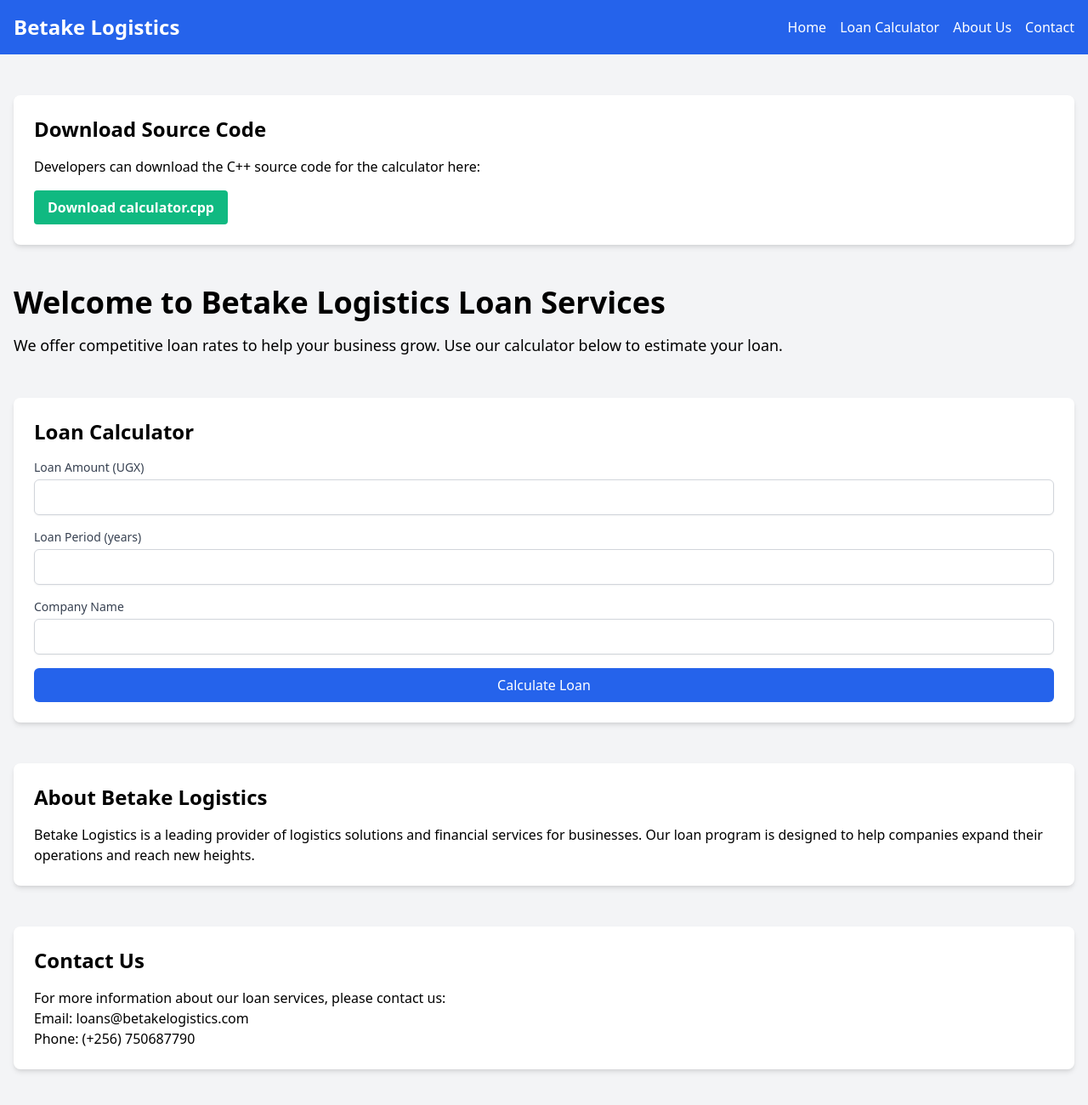
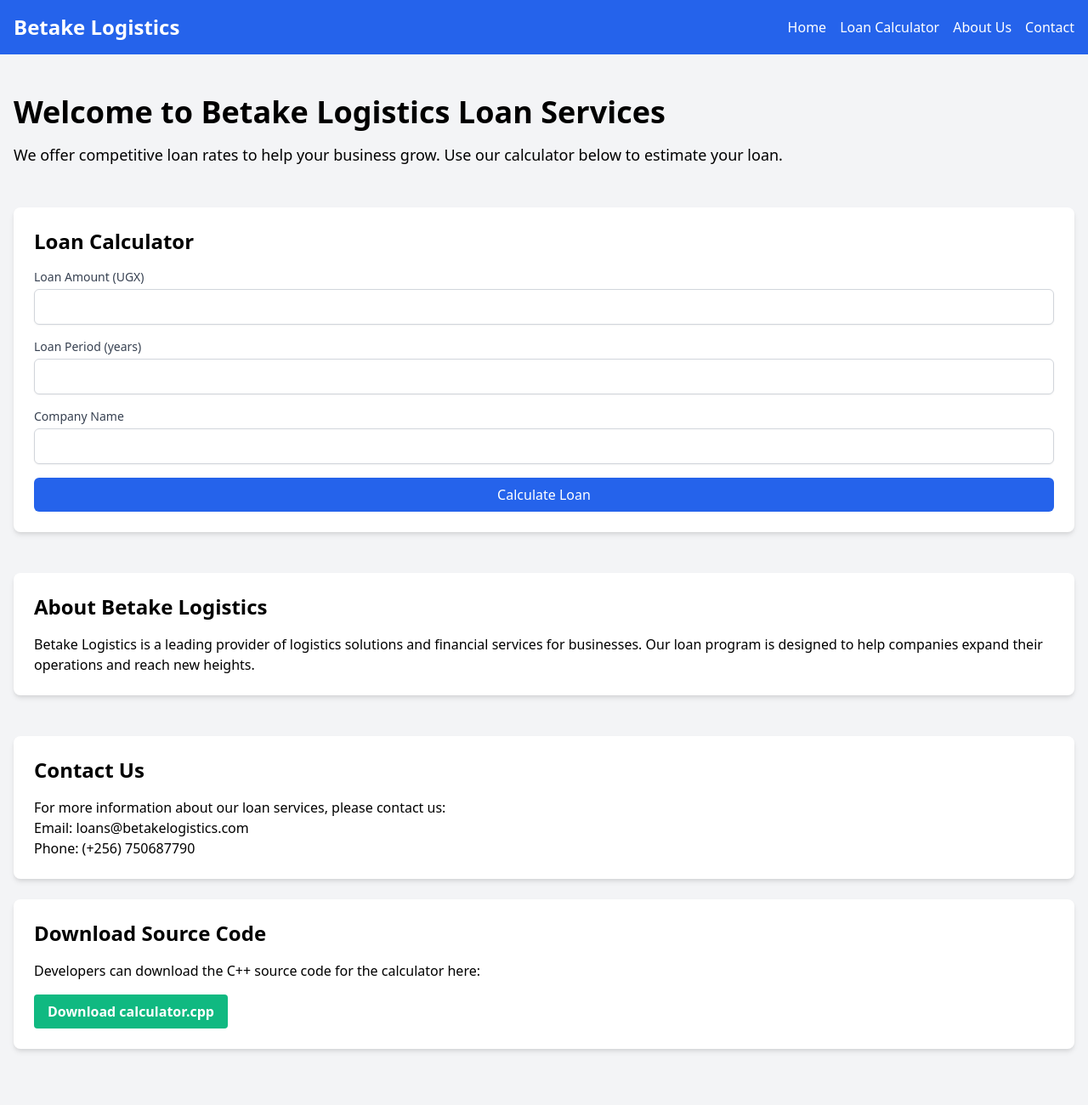
Before and after one commit to Fresh-Teacher/Betakelogistics, a plain HTML site: page index.html in a window 1280 px wide. Shown: the top 1300 px of the page at 85% size. Drawn offline with nearby package versions, Linux system fonts and the light colour scheme.

Commit message:
Update index.html

```diff
--- a/index.html
+++ b/index.html
@@ -44,13 +44,7 @@
     </nav>
 
     <main class="container mx-auto mt-8 p-4 flex-grow">
-        <section id="download" class="bg-white rounded-lg shadow-md p-6 mb-12">
-        <h2 class="text-2xl font-semibold mb-4">Download Source Code</h2>
-        <p class="mb-4">Developers can download the C++ source code for the calculator here:</p>
-        <button id="downloadBtn" class="bg-green-500 hover:bg-green-600 text-white font-bold py-2 px-4 rounded">
-            Download calculator.cpp
-        </button>
-    </section>
+
         <section id="home" class="mb-12">
 
             <h1 class="text-4xl font-bold mb-4">Welcome to Betake Logistics Loan Services</h1>
@@ -96,6 +90,13 @@
             <p>For more information about our loan services, please contact us:</p>
             <p>Email: loans@betakelogistics.com</p>
             <p>Phone: (+256) 750687790</p>
+        </section><br>
+        <section id="download" class="bg-white rounded-lg shadow-md p-6 mb-12">
+            <h2 class="text-2xl font-semibold mb-4">Download Source Code</h2>
+            <p class="mb-4">Developers can download the C++ source code for the calculator here:</p>
+            <button id="downloadBtn" class="bg-green-500 hover:bg-green-600 text-white font-bold py-2 px-4 rounded">
+                Download calculator.cpp
+            </button>
         </section>
     </main>
 
```
